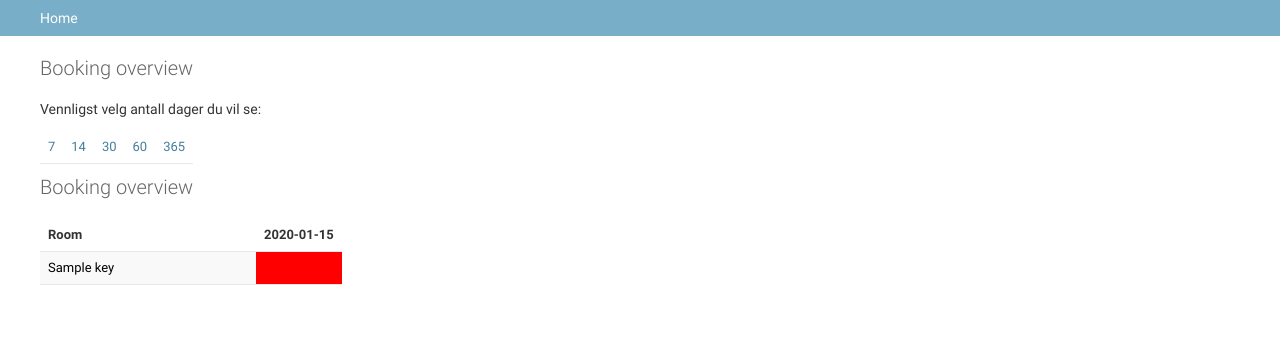
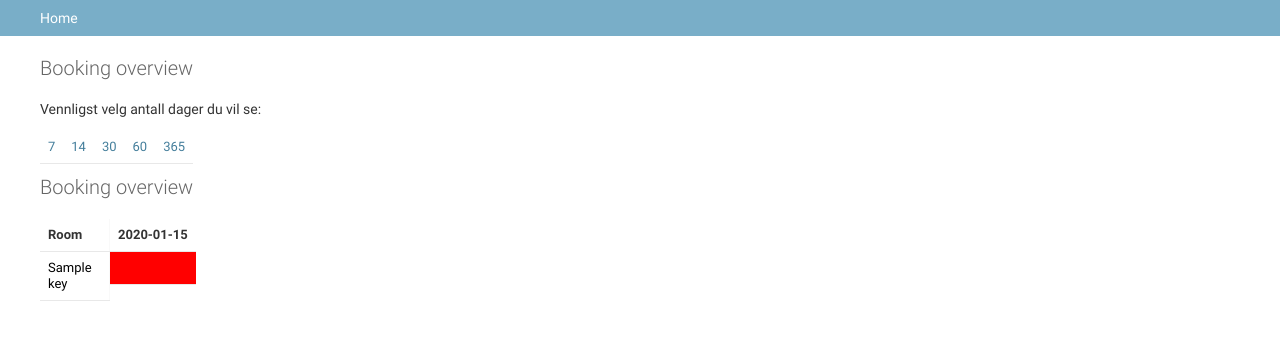
Before and after one commit to JulieHM/hotell_booking, a Django app: template fancyhotel/booking/templates/admin/overview.html in a window 1280 px wide. Shown: the part 48-388 px from the top of the page. Run offline with Django 3.2, Linux system fonts and the light colour scheme; the template is opened without the code that fills it: most values are stand-ins (such as "Sample title", 1, 10 or a date in 2020); lists and menus that the app fills with data are empty.

Commit message:
Fix HTML/CSS, so it now freezes room number-column when scrolling
This will make it easier to scroll through and still see which room
is where. It did, however, break the "hover-to-bold"-function of the
table, something that - as far as I know - can only be fixed with
JavaScript, which I don't want to learn right now...

Related to #12

```diff
--- a/fancyhotel/booking/templates/admin/overview.html
+++ b/fancyhotel/booking/templates/admin/overview.html
@@ -6,8 +6,10 @@
         display: block;
         overflow-x: auto;
         white-space: nowrap;
+        width: 90%; /* Fallback, if needed */
+        width: calc(100% - 5em);
     }
-    .overview-table{
+    .overview-table, .overview-col-first{
         color: #333;
         border-color: #707070;
     }
@@ -15,10 +17,16 @@
         font-weight: bold;
         background-color: #f9f9f9;
     }
-    .overview-row:nth-child(odd){
+    .overview-col-first{
+        float: left;
+        width: 5em;
+        border-right: 1px solid #f9f9f9;
+        text-align: left;
+    }
+    .overview-row:nth-child(even){
         background-color: #fff;
     }
-    .overview-row:nth-child(even){
+    .overview-row:nth-child(odd){
         background-color: #f9f9f9;
     }
     .overview-row{
@@ -31,10 +39,6 @@
     .overview-cell{
         width: 40px;
     }
-    .overview-cell-room{
-        width: 200px;
-        text-align: left;
-    }
     .overview-cell-booked{
         background-color: red;
     }
@@ -42,11 +46,23 @@
 
 <body>
     <h1>Booking overview</h1>
-    <div class=overview-table-wrapper>
+
+      <!--First column, as its own table, to simplify horizontal scrolling-->
+      <table class="overview-col-first">
+        <!--Header-->
+        <tr class="overview-header"><th>Room</th></tr>
+
+        <!--Content-->
+        {% for key, value in busy_dates.items %}
+            <tr class="overview-row"><td>{{ key }}</td></tr>
+        {% endfor %}
+    </table>
+
+    <!--Rest of table-->
+    <div class=overview-table-wrapper style="float: left;">
     <table class="overview-table">
         <!--Header-->
             <tr class="overview-header">
-                    <th class="overview-cell-room">Room</th>
                 {% for date in header_row_dates %}
                     <th class="overview-cell">{{ date }}</th>
                 {% endfor %}
@@ -55,12 +71,11 @@
         <!--Content-->
         {% for key, value in busy_dates.items %}
             <tr class="overview-row">
-                <td>{{ key }}</td>
                 {% for status in value %}
                     {% if status == None %}
                         <td>-</td>
                     {% else %}
-                        <td class="overview-cell-booked" title={{ status.name }}>
+                        <td class="overview-cell-booked" title="{{ status.name }}">
                             <a href="http://127.0.0.1:8000/admin/booking/booking/{{ status.id }}" style="display:block;">&nbsp;</a>
                         </td>
                     {% endif %}
```
Also changed, not shown: fancyhotel/booking/admin.py (+6 -2 lines).
